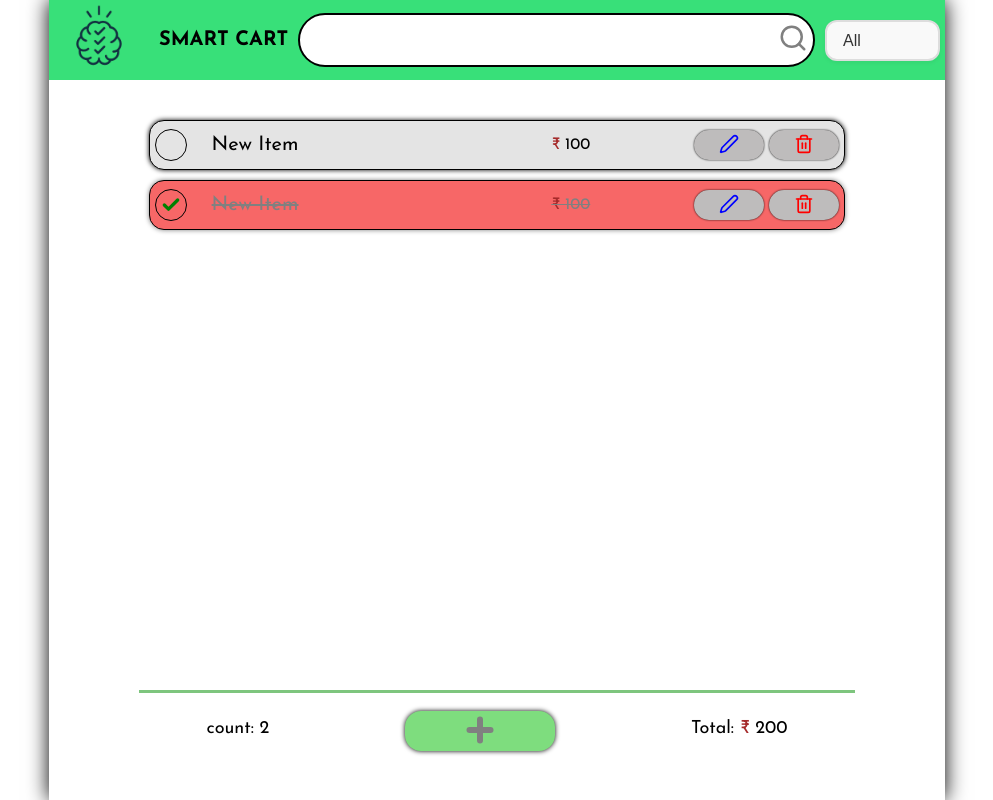
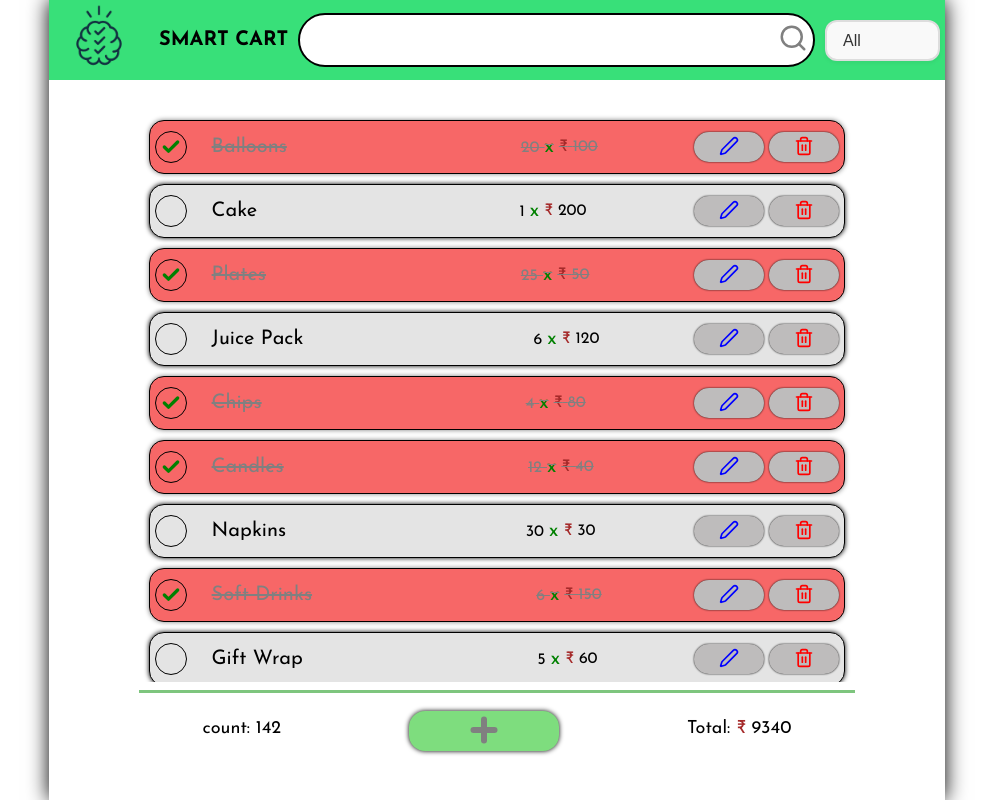
Before and after one commit to edwinisac/smart-shopping-list-react, a React (Vite) app: page / in a window 1280 px wide. Shown: the whole page, without its empty margins (143-1136 px from the left). Built offline with nearby package versions, Linux system fonts and the light colour scheme; data requests are answered from the project's data file.

Commit message:
started adding functionality to home page

```diff
--- /dev/null
+++ b/db.json
@@ -0,0 +1,101 @@
+{
+  "items": [
+    {
+      "id": 1,
+      "name": "Balloons",
+      "qty": 20,
+      "price": 100,
+      "category": "party",
+      "status": true
+    },
+    {
+      "id": 2,
+      "name": "Cake",
+      "qty": 1,
+      "price": 200,
+      "category": "food",
+      "status": false
+    },
+    {
+      "id": 3,
+      "name": "Plates",
+      "qty": 25,
+      "price": 50,
+      "category": "party",
+      "status": true
+    },
+    {
+      "id": 4,
+      "name": "Juice Pack",
+      "qty": 6,
+      "price": 120,
+      "category": "food",
+      "status": false
+    },
+    {
+      "id": 5,
+      "name": "Chips",
+      "qty": 4,
+      "price": 80,
+      "category": "food",
+      "status": true
+    },
+    {
+      "id": 6,
+      "name": "Candles",
+      "qty": 12,
+      "price": 40,
+      "category": "party",
+      "status": true
+    },
+    {
+      "id": 7,
+      "name": "Napkins",
+      "qty": 30,
+      "price": 30,
+      "category": "party",
+      "status": false
+    },
+    {
+      "id": 8,
+      "name": "Soft Drinks",
+      "qty": 6,
+      "price": 150,
+      "category": "food",
+      "status": true
+    },
+    {
+      "id": 9,
+      "name": "Gift Wrap",
+      "qty": 5,
+      "price": 60,
+      "category": "party",
+      "status": false
+    },
+    {
+      "id": 10,
+      "name": "Chocolates",
+      "qty": 10,
+      "price": 120,
+      "category": "food",
+      "status": true
+    },
+    {
+      "id": 11,
+      "name": "Paper Cups",
+      "qty": 20,
+      "price": 40,
+      "category": "party",
+      "status": true
+    },
+    {
+      "id": 12,
+      "name": "Cookies",
+      "qty": 3,
+      "price": 90,
+      "category": "food",
+      "status": false
+    }
+  ]
+
+}
--- a/package.json
+++ b/package.json
@@ -10,6 +10,8 @@
     "preview": "vite preview"
   },
   "dependencies": {
+    "axios": "^1.13.2",
+    "helmet": "^8.1.0",
     "lucide-react": "^0.553.0",
     "react": "^19.1.1",
     "react-dom": "^19.1.1",
--- a/src/components/Form.jsx
+++ b/src/components/Form.jsx
@@ -16,7 +16,7 @@ export function Form({currentPage}) {
         <option className="values" value="clothing">
           Clothing
         </option>
-        <option className="values" value="beuty">
+        <option className="values" value="beauty">
           Beuty
         </option>
         <option className="values" value="electronics">
--- a/src/components/Header.jsx
+++ b/src/components/Header.jsx
@@ -29,7 +29,7 @@ export function Header({currentPage}) {
           <option className="values" value="clothing">
             Clothing
           </option>
-          <option className="values" value="beuty">
+          <option className="values" value="beauty">
             Beuty
           </option>
           <option className="values" value="electronics">
--- a/src/home/Home.jsx
+++ b/src/home/Home.jsx
@@ -3,22 +3,53 @@ import { Link } from "react-router-dom";
 
 import "./home.css";
 import { Pen, Trash2, Check, Plus } from "lucide-react";
+import { useEffect, useState } from "react";
+import axios from "axios";
+
 
 export function Home() {
+  const [items, setitems] = useState([]);
+
+  useEffect(() => {
+    const fetchItemData = async () => {
+      const res = await axios.get("http://localhost:5000/items");
+      setitems(res.data);
+    };
+    fetchItemData();
+  }, []);
+
+  let quantity = 0;
+  let totalPrice = 0;
+  items.forEach((item) => {
+    quantity += item.qty;
+    totalPrice += item.qty * item.price;
+  });
+
   return (
     <>
-      <Header disableHeader={false}/>
+    <title>smart cart</title>
+      <Header disableHeader={false} />
       <div className="home-container">
         <ul className="list">
-          <li className="list-item ">
+          {items.map((item) => {
+            return (
+              <li
+                key={item.id}
+                className={`${item.status && "item-checked"} list-item `}
+              >
                 {/*add class name item-checked to lis-item for checked features  */}
                 <div className="checkbox">
                   {/* add this button for showing check mark */}
-              {/* <Check color="green" size="20px" strokeWidth="4px" /> */}
+                  {item.status && (
+                    <Check color="green" size="20px" strokeWidth="4px" />
+                  )}
                 </div>
-            <p className="item-name">New Item </p>
+                <p className="item-name">{item.name}</p>
+                <p className="item-quantity">
+                  {item.qty} <span className="quantity-symbol">x</span>
+                </p>
                 <p className="item-price">
-              <span className="price-symbol">₹</span> 100
+                  <span className="price-symbol">₹</span> {item.price}
                 </p>
                 <button className="update-button list-button">
                   <Pen size="20px" color="blue" />
@@ -27,8 +58,10 @@ export function Home() {
                   <Trash2 size="20px" color="red" />
                 </button>
               </li>
+            );
+          })}
 
-          <li className="list-item item-checked">
+          {/* <li className="list-item item-checked">
             <div className="checkbox">
               <Check color="green" size="20px" strokeWidth="4px" />
             </div>
@@ -42,11 +75,11 @@ export function Home() {
             <button className="delete-button list-button">
               <Trash2 size="20px" color="red" />
             </button>
-          </li>
+          </li> */}
         </ul>
         <hr className="horizontal-line" />
         <div className="home-panel">
-          <p>count: 2</p>
+          <p>count: {quantity}</p>
           <Link to="/add">
             {" "}
             <button className="addbtn">
@@ -54,7 +87,7 @@ export function Home() {
             </button>
           </Link>
           <p>
-            Total: <span className="price-symbol">₹</span> 200
+            Total: <span className="price-symbol">₹</span> {totalPrice}
           </p>
         </div>
       </div>
--- a/src/home/home.css
+++ b/src/home/home.css
@@ -49,6 +49,10 @@
   margin: 0px;
   font-size: 20px;
   flex-grow: 1;
+}
+.home-container .quantity-symbol{
+  color:green;
+  font-size: 20px;
 }
 .home-container .item-price {
   flex-grow: 0.4;
```
Also changed, not shown: 1 other file (tests, documents, lock files or other folders). Lines whose indentation alone changed are shown as unchanged.
